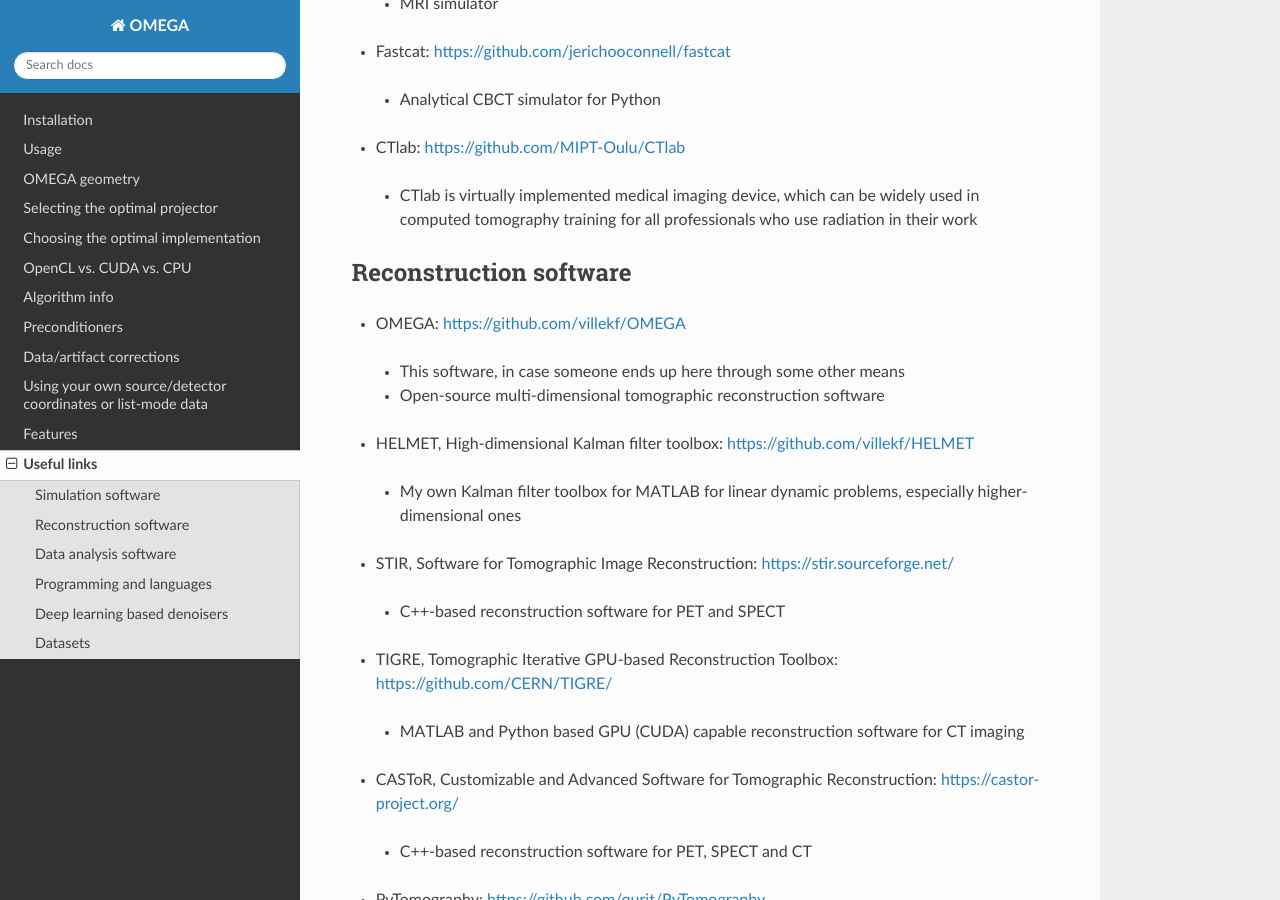
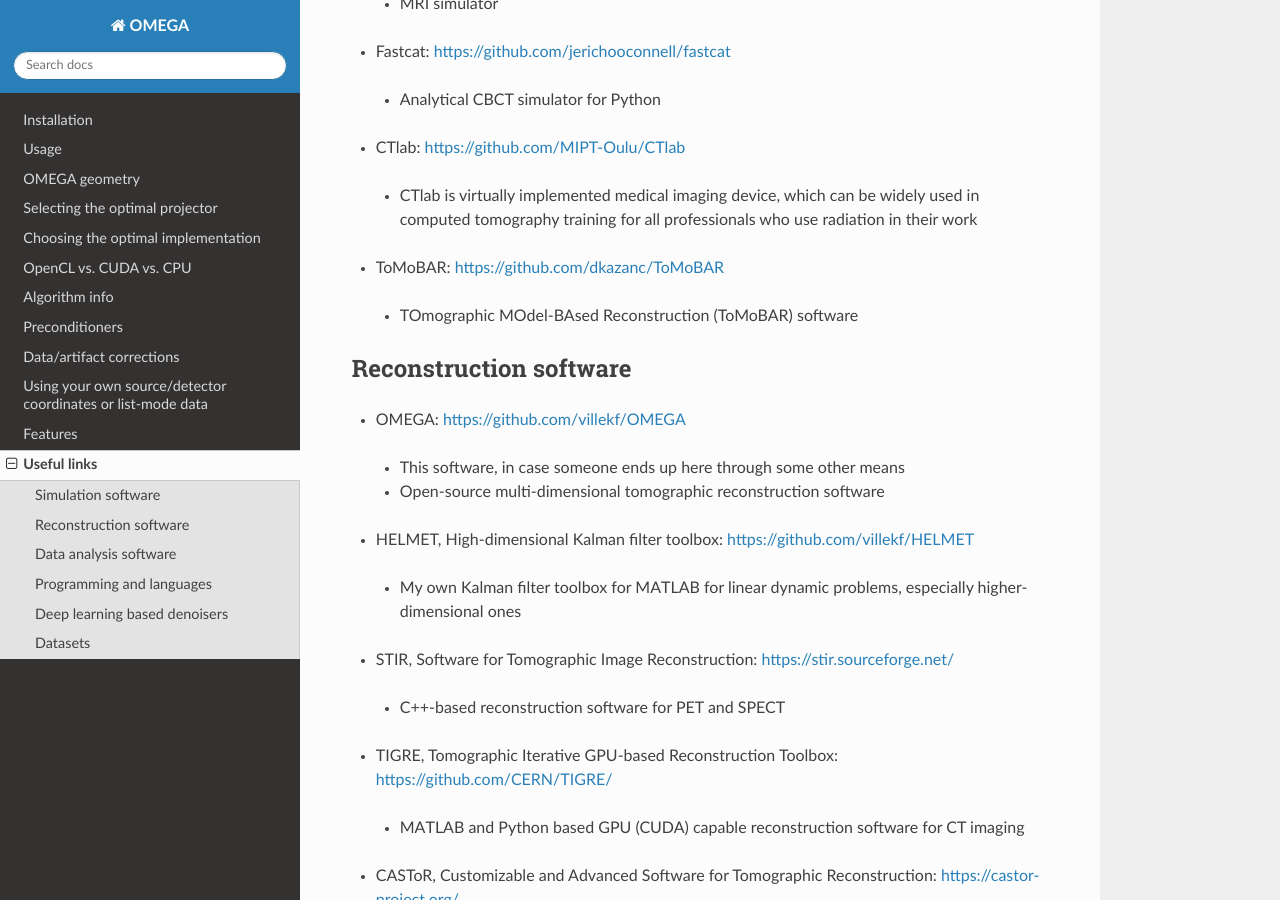
Before and after one commit to villekf/OMEGA-doc, a Sphinx documentation site: the page built from docs/source/usefullinks.rst, in a window 1280 px wide and 900 px high, scrolled down 1352 px. Built offline with Sphinx 7.4.7 and the Read the Docs theme 3.1.0, drawn with Linux system fonts in a browser that asks for light colours.

Commit message:
Update usefullinks.rst

```diff
--- a/docs/source/usefullinks.rst
+++ b/docs/source/usefullinks.rst
@@ -46,6 +46,9 @@
 
 * CTlab: https://github.com/MIPT-Oulu/CTlab
  * CTlab is virtually implemented medical imaging device, which can be widely used in computed tomography training for all professionals who use radiation in their work
+
+* ToMoBAR: https://github.com/dkazanc/ToMoBAR
+ * TOmographic MOdel-BAsed Reconstruction (ToMoBAR) software
 
 Reconstruction software
 -----------------------
```
